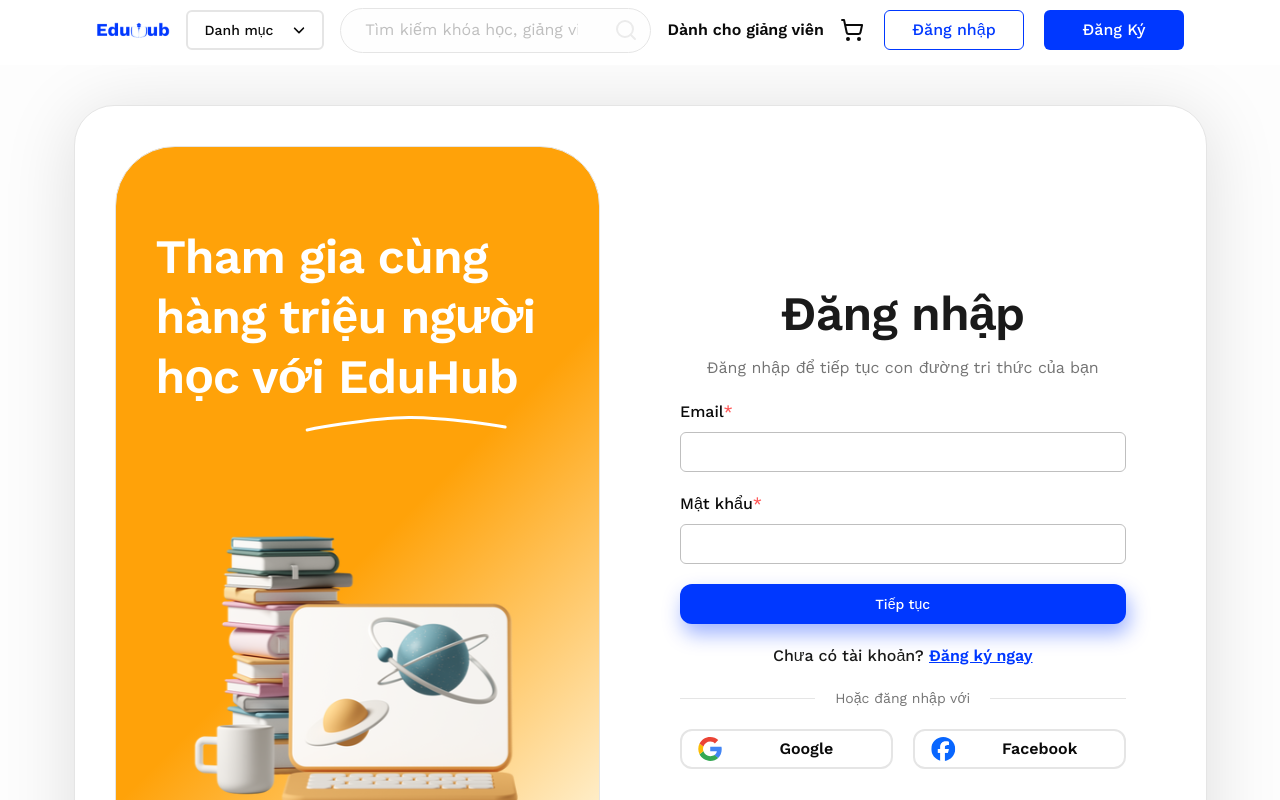
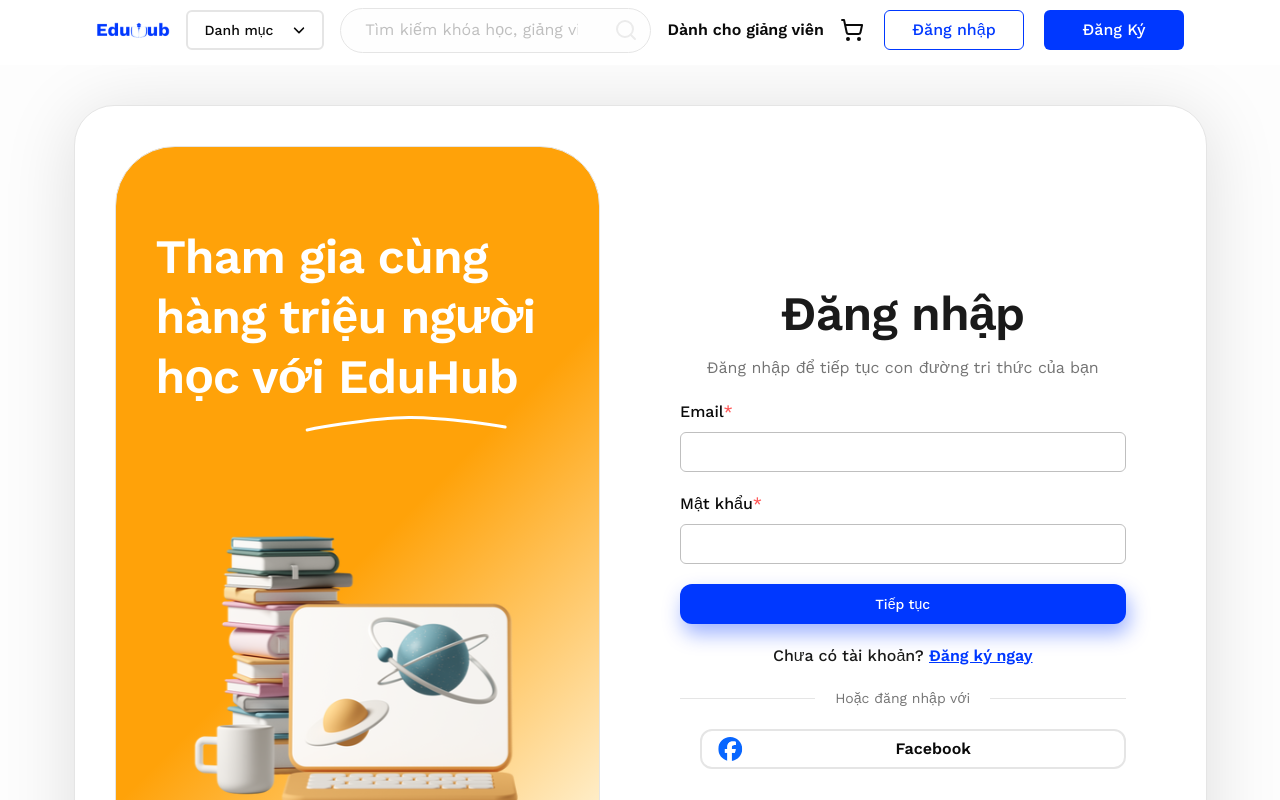
Before and after one commit to ASE-UIT/02.-Online-course-System, a React (Vite) app in the folder fe-web/: page /web/sign-in in a window 1280 px wide. Shown: the top 800 px of the page. Built offline with nearby package versions, Linux system fonts and the light colour scheme.

Commit message:
check GoogleLogin button

```diff
--- a/fe-web/src/pages/SignIn/Google/GoogleSignIn.jsx
+++ b/fe-web/src/pages/SignIn/Google/GoogleSignIn.jsx
@@ -1,10 +1,9 @@
-import { useGoogleLogin } from "@react-oauth/google";
-import { Button } from "@/components/ui/button";
+import { GoogleLogin } from "@react-oauth/google";
 import { useDispatch } from "react-redux";
 import { addAuth } from "@/store/slices/authSlice";
 import { useToast } from "@/hooks/use-toast";
 import { useNavigate } from "react-router-dom";
-import { GoogleIcon } from "@/assets";
+// import { GoogleIcon } from "@/assets";
 import axios from "axios";
 import config from "@/config";
 
@@ -12,11 +11,84 @@
   const dispatch = useDispatch();
   const { toast } = useToast();
   const navigate = useNavigate();
+  // let idToken = "";
 
-  const login = useGoogleLogin({
-    onSuccess: async (tokenResponse) => {
-      console.log("tokenResponse", tokenResponse);
-      const idToken = tokenResponse.id_token;
+  // const login = useGoogleLogin({
+  //   onSuccess: async (tokenResponse) => {
+  //     console.log("tokenResponse (with id token)", tokenResponse);
+  //     try {
+  //       const userInfo = await axios
+  //         .get("https://www.googleapis.com/oauth2/v3/userinfo", {
+  //           headers: { Authorization: `Bearer ${tokenResponse.access_token}` }
+  //         })
+  //         .then((res) => res.data);
+
+  //       console.log("userInfo", userInfo);
+  //     } catch (error) {
+  //       console.error("error", error);
+  //       toast({
+  //         title: <p className="text-red-700">Đăng nhập thất bại</p>,
+  //         description: "Lỗi không xác định",
+  //         duration: 2000
+  //       });
+  //     }
+
+  //     try {
+  //       const response = await axios.post(
+  //         `${config.BASE_URL}/student/auth/google/callback`,
+  //         {
+  //           idToken
+  //         }
+  //       );
+  //       const { token } = response.data;
+  //       // Dispatch token to Redux store
+  //       dispatch(addAuth({ token }));
+  //       // Navigate to home page
+  //       navigate("/");
+  //       // Show success toast
+  //       toast({
+  //         title: <p className="text-green-700">Đăng nhập thành công</p>,
+  //         description: "Chào mừng bạn trở lại",
+  //         status: "success",
+  //         duration: 2000
+  //       });
+  //     } catch (error) {
+  //       console.error("error", error);
+  //       toast({
+  //         title: <p className="text-red-700">Đăng nhập thất bại</p>,
+  //         description: "Lỗi không xác định",
+  //         duration: 2000
+  //       });
+  //     }
+  //   },
+  //   onError: () => {
+  //     toast({
+  //       title: <p className="text-red-700">Đăng nhập thất bại</p>,
+  //       description: "Lỗi không xác định",
+  //       duration: 2000
+  //     });
+  //   },
+  //   scope: "openid profile email",
+  //   responseType: "id_token"
+  // });
+
+  return (
+    // <Button
+    //   variant="outline"
+    //   size="icon"
+    //   className="w-full flex rounded-xl"
+    //   onClick={() => login()}
+    // >
+    //   <div className="pl-4">
+    //     <GoogleIcon />
+    //   </div>
+    //   <span className="text-text/md/semibold w-full">Google</span>
+    // </Button>
+    <>
+      <GoogleLogin
+        onSuccess={async (credentialResponse) => {
+          console.log("credentialResponse (with id token)", credentialResponse);
+          const idToken = credentialResponse.id_token;
 
           try {
             const response = await axios.post(
@@ -45,30 +117,16 @@
               duration: 2000
             });
           }
-    },
-    onError: () => {
+        }}
+        onError={() => {
           toast({
             title: <p className="text-red-700">Đăng nhập thất bại</p>,
             description: "Lỗi không xác định",
             duration: 2000
           });
-    },
-    scope: "openid profile email",
-    responseType: "id_token"
-  });
-
-  return (
-    <Button
-      variant="outline"
-      size="icon"
-      className="w-full flex rounded-xl"
-      onClick={() => login()}
-    >
-      <div className="pl-4">
-        <GoogleIcon />
-      </div>
-      <span className="text-text/md/semibold w-full">Google</span>
-    </Button>
+        }}
+      />
+    </>
   );
 }
 
```
Lines whose indentation alone changed are shown as unchanged.
